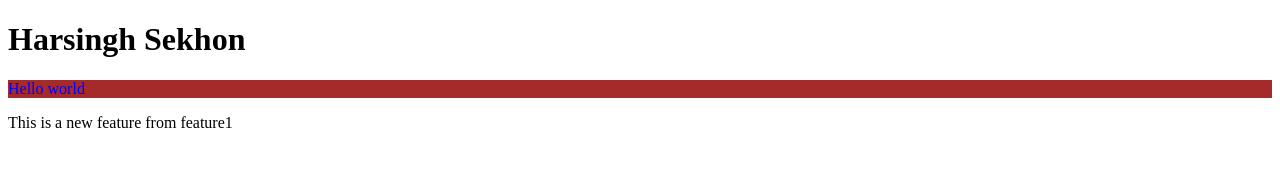
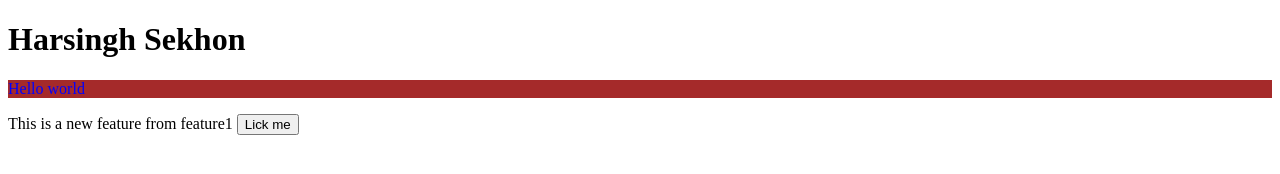
Before and after one commit to harriputterr/localrepo, a plain HTML site: page index.html in a window 1280 px wide. Drawn offline with Linux system fonts and the light colour scheme.

Commit message:
Add button

```diff
--- a/index.html
+++ b/index.html
@@ -8,6 +8,6 @@
 <body>
     <h1>Harsingh Sekhon</h1>
     <p style="color: blue; background-color: brown;">Hello world</p>
-    <p>This is a new feature from feature1</p>
+    <p>This is a new feature from feature1 <button>Lick me</button></p>
 </body>
 </html>
```
